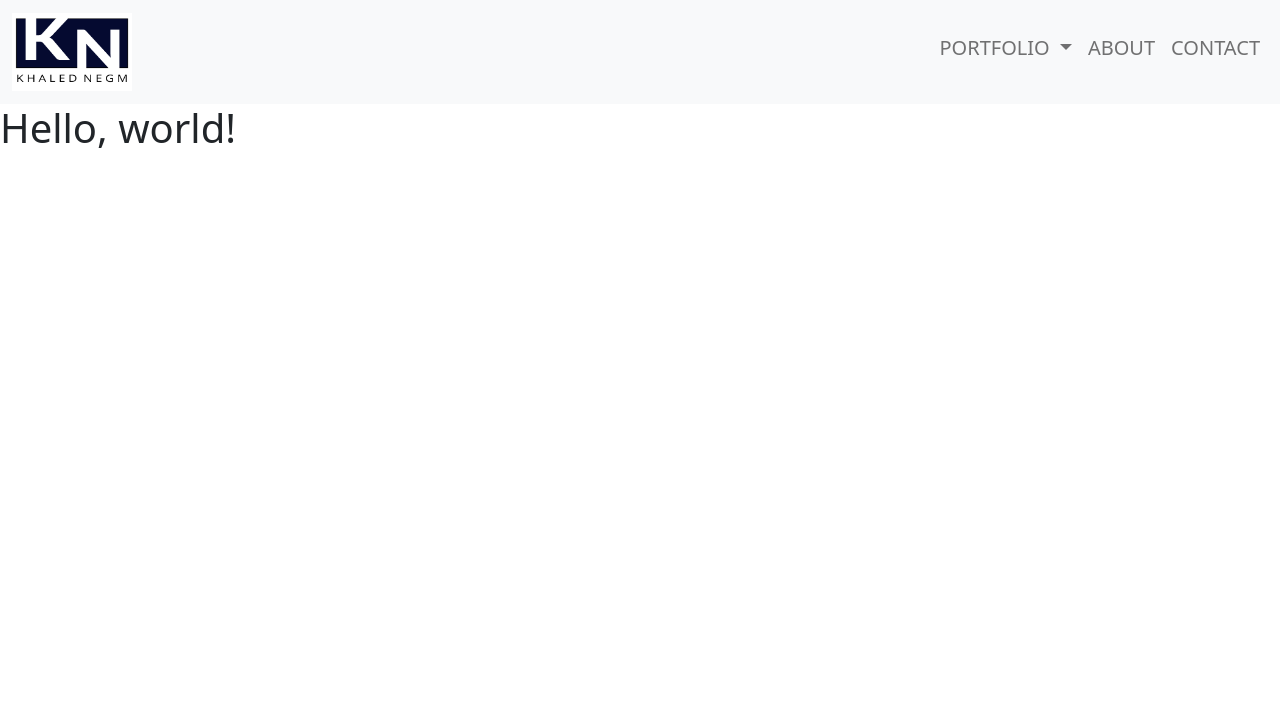
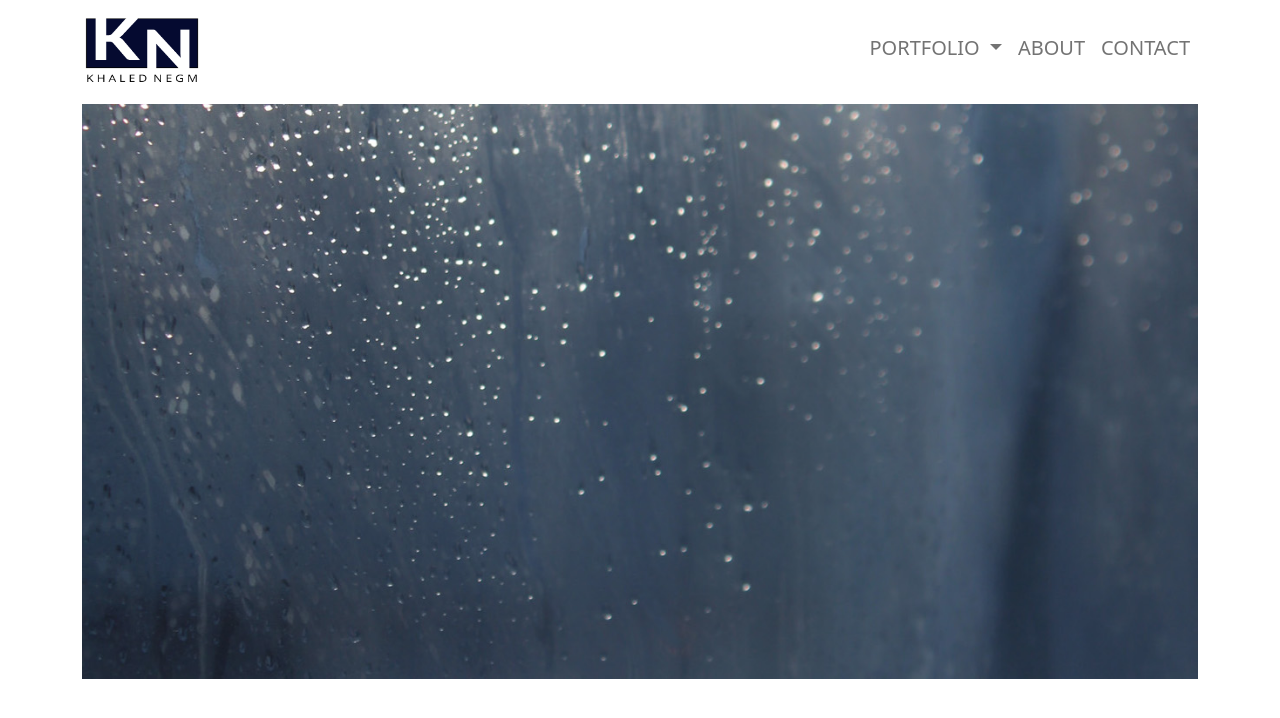
Before and after one commit to negm0002/portfolio, a plain HTML site: page index.html in a window 1280 px wide. Drawn offline with nearby package versions, Linux system fonts and the light colour scheme.

Commit message:
navbar bg-white

```diff
--- a/index.html
+++ b/index.html
@@ -12,8 +12,8 @@
   </head>
   <body>
 
-    <nav class="navbar navbar-expand-lg navbar-light bg-light">
-        <div class="container-fluid">
+    <nav class="navbar navbar-expand-lg navbar-light bg-white">
+        <div class="container-xl">
           <a class="navbar-brand" href="#">
             <img src="images/logo.png" alt="" width="120">
             </a>
@@ -45,8 +45,10 @@
         </div>
       </nav>
 
-    <h1>Hello, world!</h1>
 
+    <div class="container-xl">
+      <img src="images/home_bg.jpg" class="img-fluid" alt="waterdrops">
+    </div>
 
 
 
```
Also changed, not shown: images/home_bg.jpg (added).
